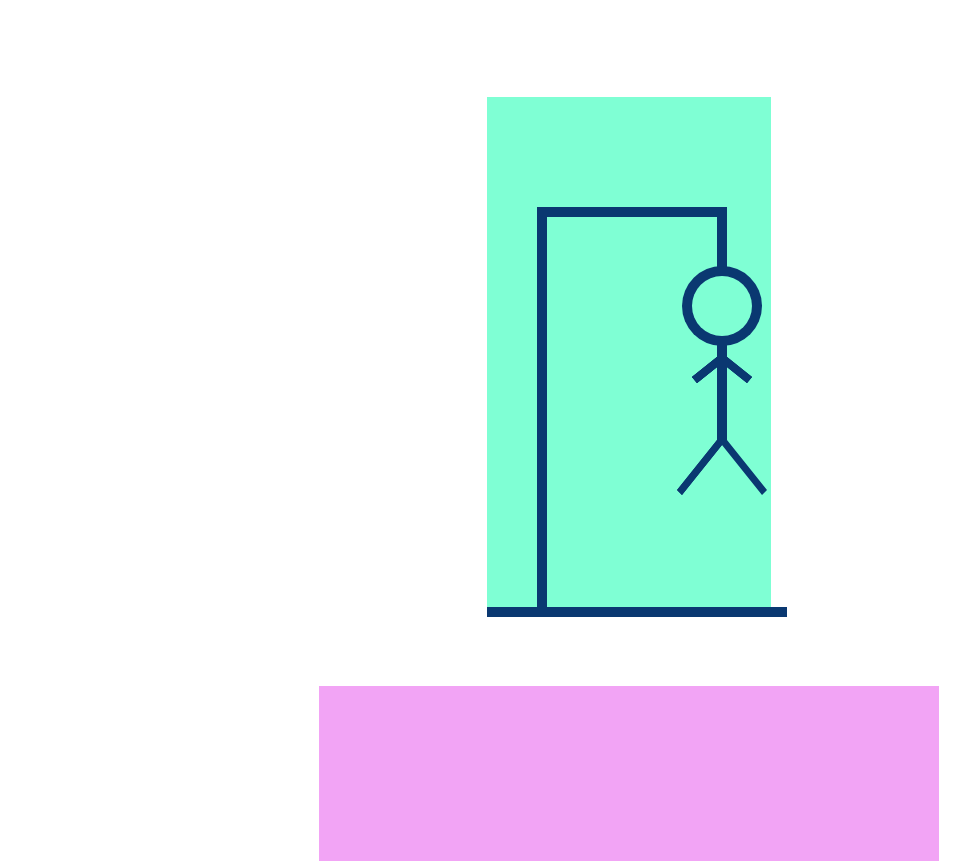
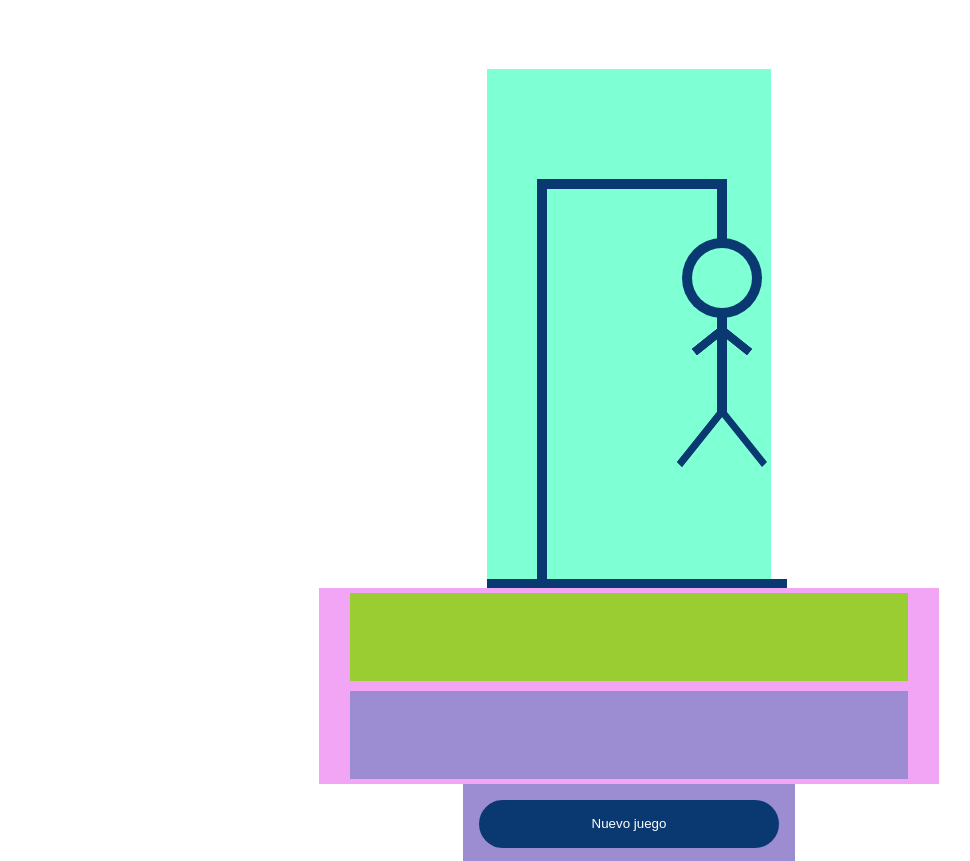
Before and after one commit to camilabattistini/juego-del-ahorcado, a plain HTML site: page pages/start.html in a window 1280 px wide. Shown: the part 68-929 px from the top of the page, without its empty margins (11-981 px from the left). Drawn offline with Linux system fonts and the light colour scheme.

Commit message:
agregando containers para las palabras

```diff
--- a/pages/start.html
+++ b/pages/start.html
@@ -14,7 +14,10 @@
     <main>
         <form>
             <div class="container-ahorcado" ><canvas width="300" height="520"></canvas></div>
-            <div class="container-palabra" ></div>
+            <div class="container-palabra" >
+                <div class="container-letras"></div>
+                <div class="container-lineas"></div>
+            </div>
             <div class="container-botones">
                 <input type="button" value="Nuevo juego" class="boton" id="nuevoJuego" onclick="encriptarTexto()" />
                 <input type="button" value="Desistir" class="boton" id="desistir" onclick="desencriptarTexto()" />
--- a/styles/start.css
+++ b/styles/start.css
@@ -15,29 +15,44 @@ main {
 
 form {
     margin: auto;
-    height: 90%;
+    height: 85%;
     width: 70%;
     display: flex;
     flex-direction: column;
     align-items: center;
-    justify-content: space-around;
+    justify-content: initial;
 }
 
-/*STILE PARA container-ahorcado*/
+/*STYLE PARA container-ahorcado*/
 .container-ahorcado {
     background-color: aquamarine;
-    margin: 5% auto;
+    margin: 0 auto;
     width: 32%;
-    height: 50%;
+    height: 53%;
 }
-/*STILE PARA container-palabra*/
+/*STYLE PARA container-palabra*/
 .container-palabra {
     background-color: rgb(242, 164, 245);
     height: 20%;
     width: 70%;
     display: flex;
+    flex-direction: column;
 }
-/*STILE PARA container-botones*/
+/*STYLE para container-letras*/
+.container-letras {
+    background-color: yellowgreen;
+    width: 90%;
+    height: 45%;
+    margin: auto;
+}
+/*STYLE para container-lineas*/
+.container-lineas {
+    background-color:rgb(156, 141, 211);
+    width: 90%;
+    height: 45%;
+    margin: auto;
+}
+/*STYLE PARA container-botones*/
 .container-botones {
     background-color: rgb(156, 141, 211);
 }
```
